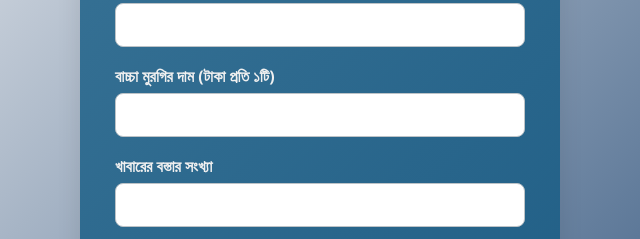
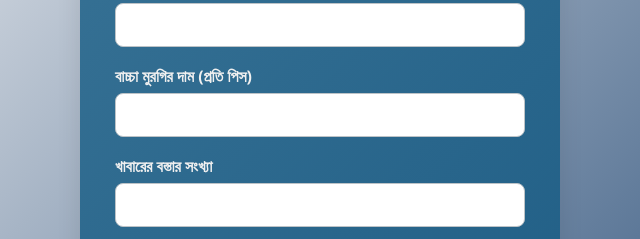
Before and after one commit to TarikulJisan33/chicken-business-profit, a plain HTML site: page index.html in a window 1280 px wide. Shown: the part 195-434 px from the top of the page, 320-960 px from the left. Drawn offline with Linux system fonts and the light colour scheme.

Commit message:
correction

```diff
--- a/index.html
+++ b/index.html
@@ -106,7 +106,7 @@
     <label for="totalChicks">মোট বাচ্চা মুরগির সংখ্যা</label>
     <input type="number" id="totalChicks"  aria-label="মোট বাচ্চা মুরগির সংখ্যা" />
 
-    <label for="pricePerChick">বাচ্চা মুরগির দাম (টাকা প্রতি ১টি)</label>
+    <label for="pricePerChick">বাচ্চা মুরগির দাম (প্রতি পিস)</label>
     <input type="number" id="pricePerChick"  aria-label="বাচ্চা মুরগির দাম" />
 
     <label for="feedBags">খাবারের বস্তার সংখ্যা</label>
```
